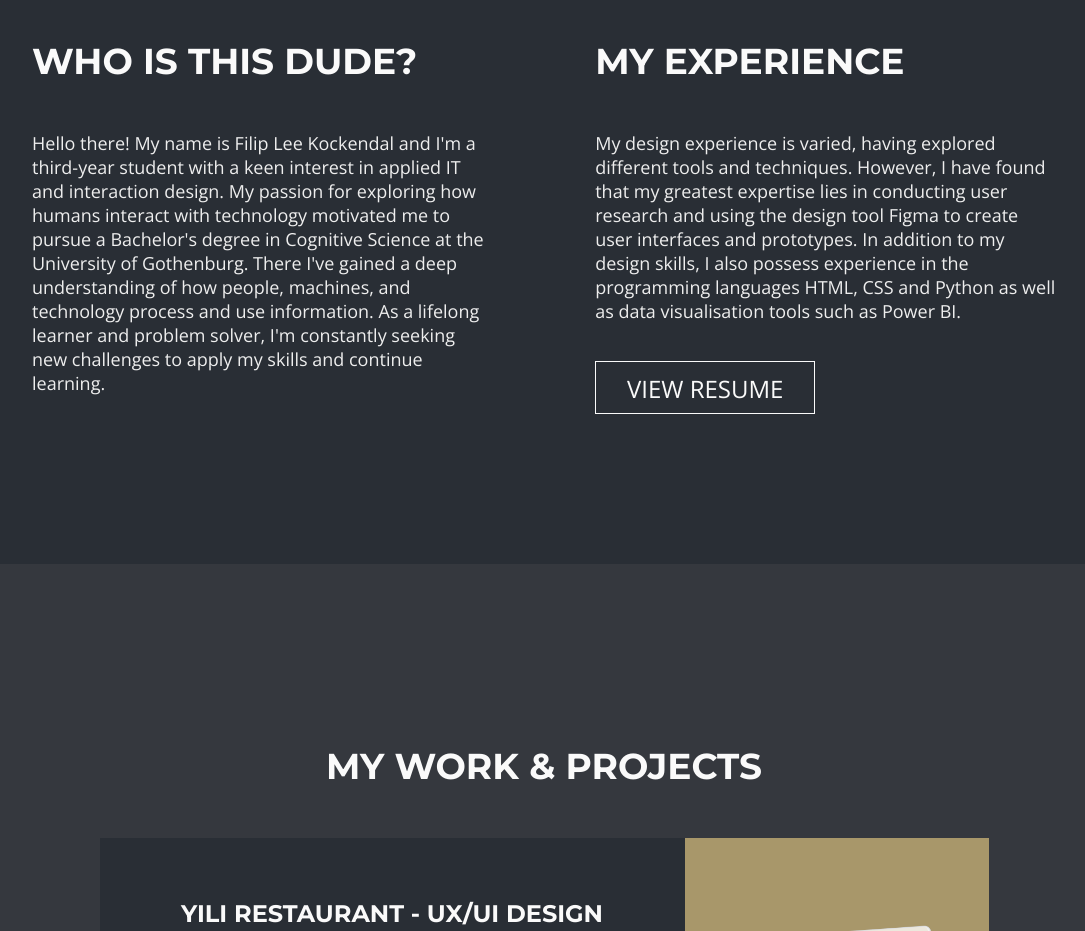
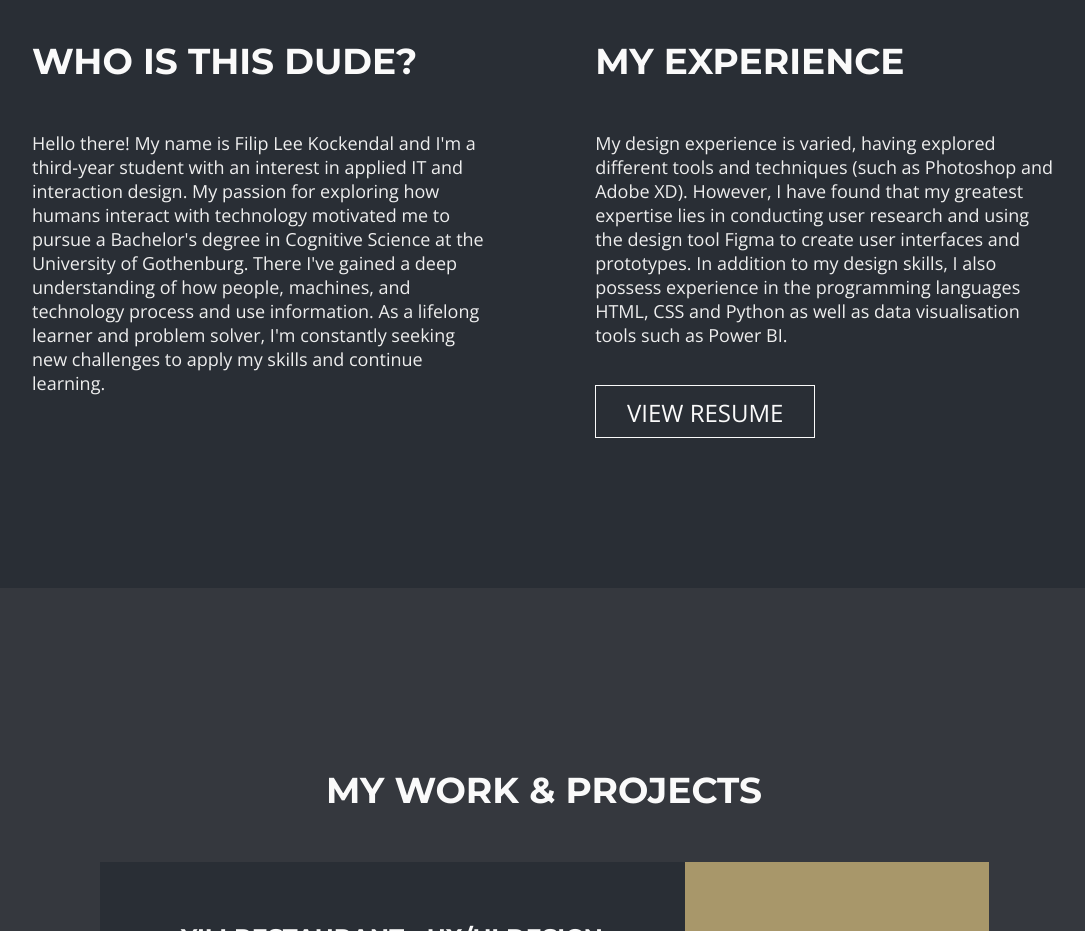
Before and after one commit to filipkock/Filips-Portfolio, a plain HTML site: page index.html in a window 1280 px wide. Shown: the part 1080-2011 px from the top of the page, without its empty margins (96-1181 px from the left). Drawn offline with nearby package versions, Linux system fonts and the light colour scheme; a web font is replaced by a local one.

Commit message:
Design skills added

```diff
--- a/index.html
+++ b/index.html
@@ -38,7 +38,7 @@
                 <div id="me">
                     <h1 class="rubrik">WHO IS THIS DUDE?</h1>
                     <div class="infome">
-                        <p>Hello there! My name is Filip Lee Kockendal and I'm a third-year student with a keen interest in applied IT and interaction design. My passion for exploring how humans interact with technology motivated me to pursue a Bachelor's degree in Cognitive Science at the University of Gothenburg. There I've gained a deep understanding of how people, machines, and technology process and use information. As a lifelong learner and problem solver, I'm constantly seeking new challenges to apply my skills and continue learning.
+                        <p>Hello there! My name is Filip Lee Kockendal and I'm a third-year student with an interest in applied IT and interaction design. My passion for exploring how humans interact with technology motivated me to pursue a Bachelor's degree in Cognitive Science at the University of Gothenburg. There I've gained a deep understanding of how people, machines, and technology process and use information. As a lifelong learner and problem solver, I'm constantly seeking new challenges to apply my skills and continue learning.
                         </p>
                     </div>
                 </div>
@@ -46,7 +46,7 @@
                 <div id="erfarenhet">
                     <h2 class="rubrik">MY EXPERIENCE</h2>
                     <div class="infoerfarenhet">
-                        <p>My design experience is varied, having explored different tools and techniques. However, I have found that my greatest expertise lies in conducting user research and using the design tool Figma to create user interfaces and prototypes. In addition to my design skills, I also possess experience in the programming languages  HTML, CSS and Python as well as data visualisation tools such as Power BI.</p>
+                        <p>My design experience is varied, having explored different tools and techniques (such as Photoshop and Adobe XD). However, I have found that my greatest expertise lies in conducting user research and using the design tool Figma to create user interfaces and prototypes. In addition to my design skills, I also possess experience in the programming languages HTML, CSS and Python as well as data visualisation tools such as Power BI.</p>
                     </div>
 
                     <button class="button">
```
